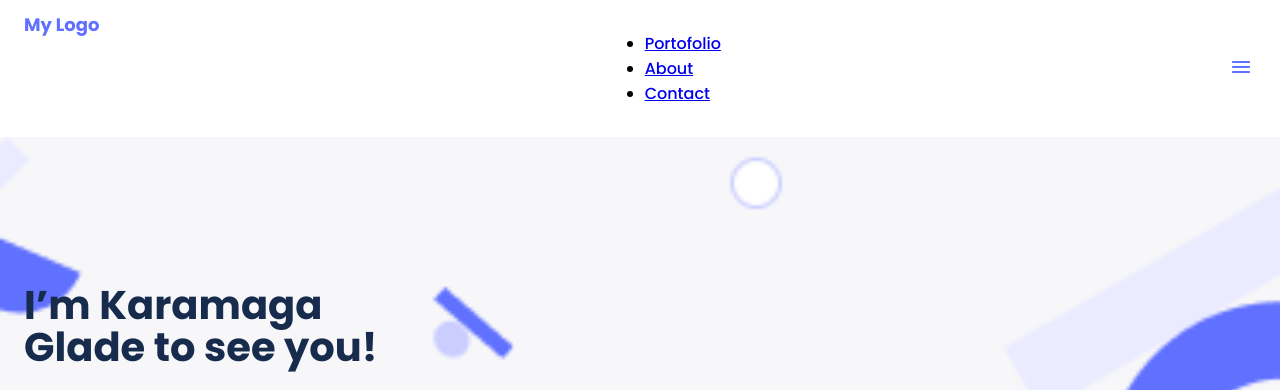
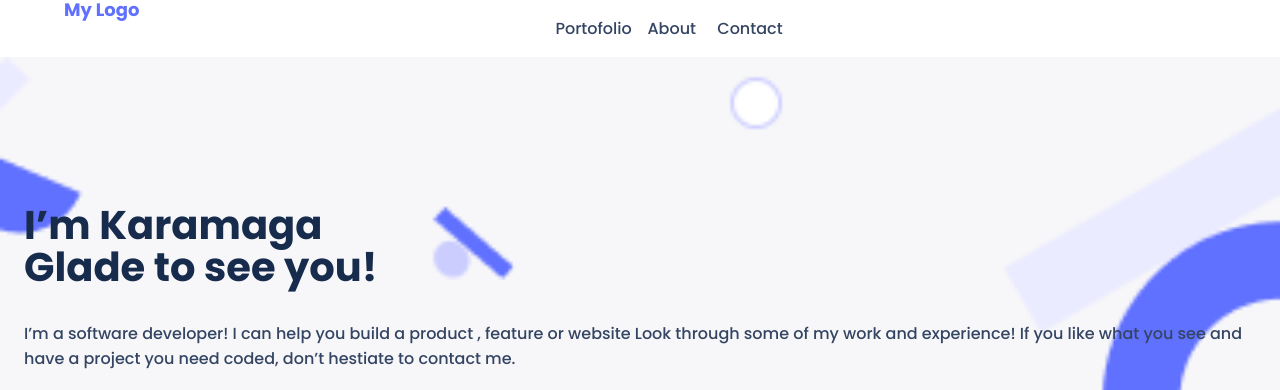
Before and after one commit to henrykgggg/my-portofolio, a website: page index.html in a window 1280 px wide. Shown: the top 390 px of the page. Drawn offline with Linux system fonts and the light colour scheme.

Commit message:
styling the list

```diff
--- a/style.css
+++ b/style.css
@@ -297,3 +297,41 @@ button:disabled {
   border: none;
   padding: 12px;
 }
+
+.nav-list {
+  display: none;
+}
+
+@media only screen and (min-width: 768px) {
+  .nav-container {
+    width: 90%;
+    margin: 0 auto;
+  }
+
+  .navibar {
+    width: 100%;
+    padding: 0;
+    background-color: #fff;
+  }
+
+  .mobile-menu {
+    display: none;
+  }
+
+  .nav-list {
+    display: grid;
+    grid-template-columns: 1fr 1fr 1fr;
+    grid-gap: 2px;
+    list-style-type: none;
+    padding: 0;
+  }
+
+  .navi-item {
+    text-align: center;
+  }
+
+  .navi-item a {
+    color: #344563;
+    text-decoration: none;
+  }
+}
```
